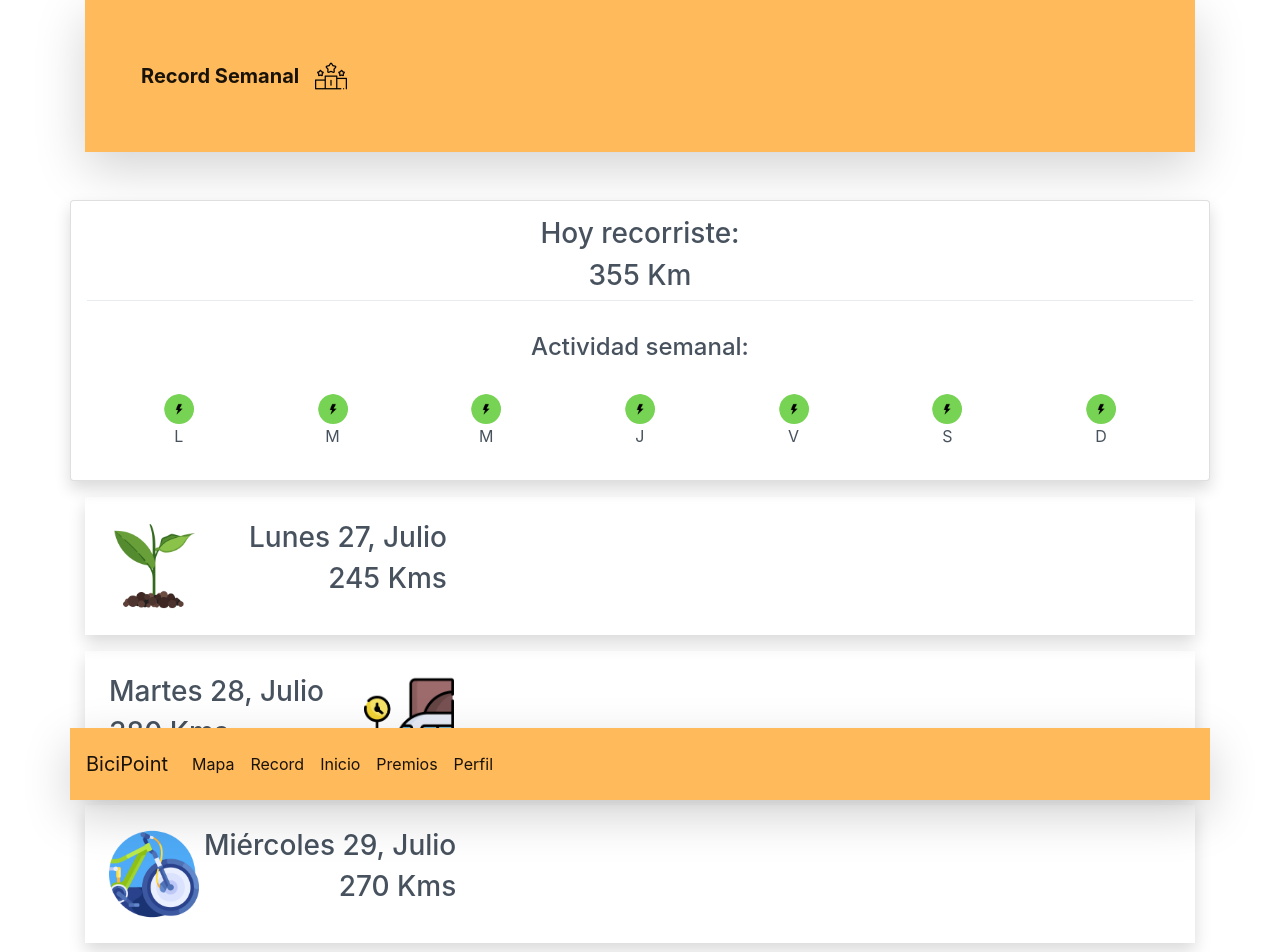
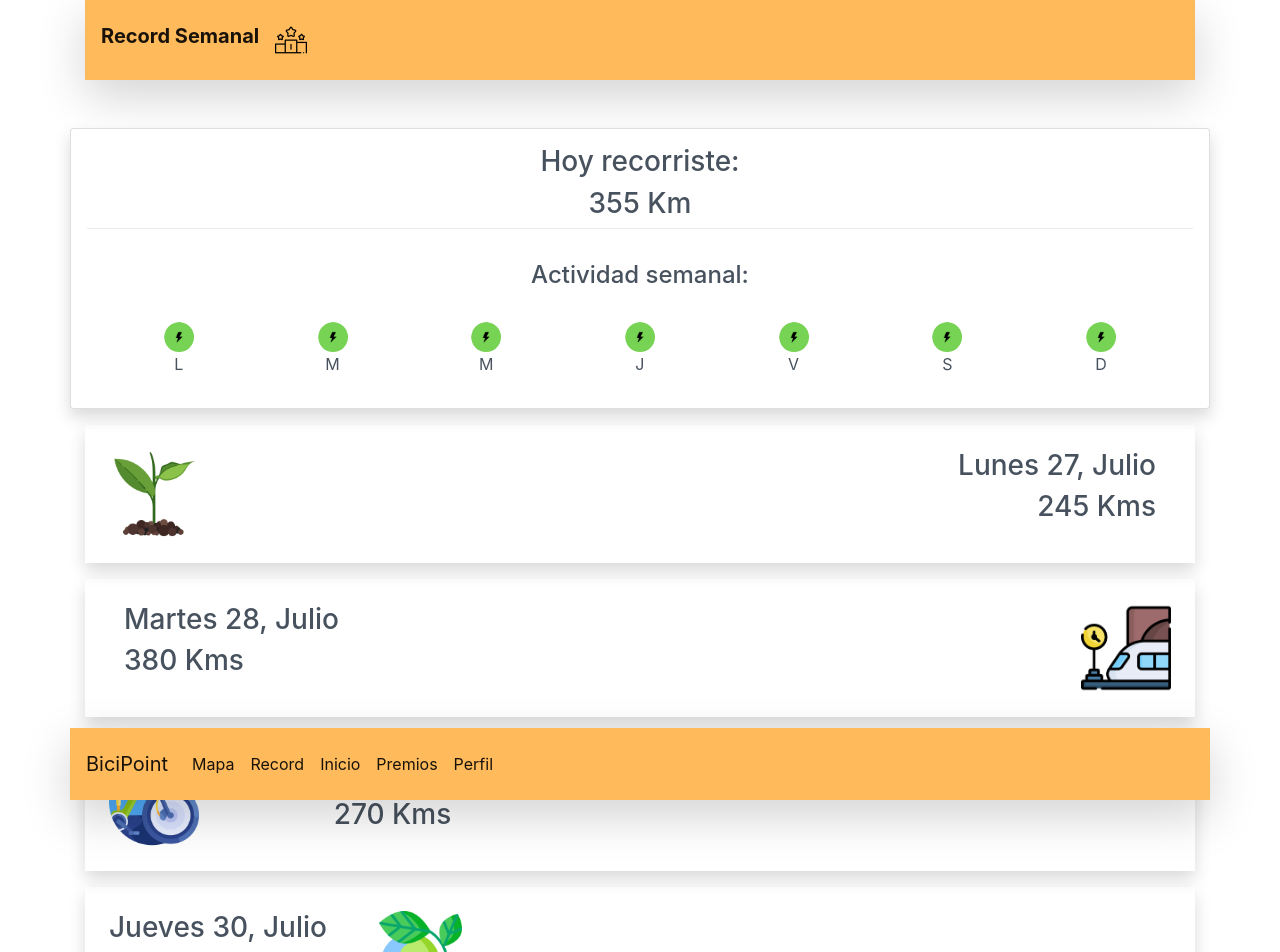
Before and after one commit to saraires/Equipo1_JL_PPI2020, a React (Create React App) app in the folder frontend/: page /record in a window 1280 px wide. Shown: the top 952 px of the page. Built offline with nearby package versions, Linux system fonts and the light colour scheme.

Commit message:
Se pagina de mapa, se creo componente buscador

```diff
--- a/frontend/src/components/Buscador.jsx
+++ b/frontend/src/components/Buscador.jsx
@@ -9,10 +9,15 @@ class Buscador extends Component {
 
     render() {
         return (<>
+            <form action="../../form-result.php" method="post" target="_blank">
+
+                <input type="search" name="" placeholder="Buscar" />
+
+                    <input type="submit" value="Buscar" />
 
 
-
+            </form>
         </>)
     }
 }
-export default Buscador ;
+export default Buscador;
--- a/frontend/src/components/Mapa.jsx
+++ b/frontend/src/components/Mapa.jsx
@@ -8,7 +8,7 @@ export default function Mapa() {
             <div clasName="container card shadow-lg p-3 mb-5"><center>
                 <h2>Hola mundo!</h2>
                 <iframe src="https://www.google.com/maps/embed?pb=!1m10!1m8!1m3!1d63455.461157628924!2d-75.56529072485357!3d6.268159638155551!3m2!1i1024!2i768!4f13.1!5e0!3m2!1ses!2sco!4v1601077123794!5m2!1ses!2sco"
-                    clasName="card container" style={{ width: "50rem", height: "30rem", frameborder: "0", style: "border:0;", allowfullscreen: "", ariaHidden: "false", tabindex: "0" }}></iframe>
+                    clasName="card container" style={{ width: "20rem", height: "30rem", frameborder: "0", style: "border:0;", allowfullscreen: "", ariaHidden: "false", tabindex: "0"}}></iframe>
             </center>
             <MenuGlobal/>
             </div>
--- a/frontend/src/components/MenuGlobal.jsx
+++ b/frontend/src/components/MenuGlobal.jsx
@@ -13,7 +13,7 @@ export default function MenuGlobal() {
 
                     <div className="collapse navbar-collapse" id="navbarSupportedContent">
                         <ul className="navbar-nav mr-auto">
-                            <Router>
+
                             <li className="nav-item active">
                                 <Link to="/mapa" className="nav-link" href="#">Mapa<span className="sr-only">(current)</span></Link>
                             </li>
@@ -29,7 +29,7 @@ export default function MenuGlobal() {
                             <li className="nav-item active">
                                 <Link to="perfil" className="nav-link" href="#">Perfil<span className="sr-only">(current)</span></Link>
                             </li>
-                            </Router>
+
                         </ul>
                     </div>
                 </nav>
--- a/frontend/src/components/PreMenu.jsx
+++ b/frontend/src/components/PreMenu.jsx
@@ -16,7 +16,7 @@ export default function PreMenu() {
                         <ul className="navbar-nav ">
                             <br />
                             <div style={{ display: "flex", marginLeft: "10px" }}>
-                                <img src={Celeste} alt="foto" className="rounded-circle" width="80px" align="left" />
+                                <img src={Celeste} alt="foto" className="rounded-circle" width="80px"  />
                                 <div style={{ marginLeft: "10px" }}>
                                     <h4>Celeste Tamayo</h4>
                                     <h4>5000 Terras</h4>
--- a/frontend/src/components/Record1.jsx
+++ b/frontend/src/components/Record1.jsx
@@ -12,7 +12,7 @@ export default function Record1() {
             <div className="container" >
                 {/*Inicio Menú amarillo | Componente 1*/}
                 <nav className="navbar navbar-expand-lg navbar-light container shadow-lg p-3 mb-5" style={{ background: "#FFBA5C" }}>
-                    <center><h1 className="navbar-brand text-center texto font-weight-bolder">Record Semanal</h1></center>
+                    <h1 className="navbar-brand text-center font-weight-bolder">Record Semanal</h1>
                     <img src={Rank} className="float-right" style={{ width: "2rem" }} />
                 </nav>
                 {/*Fin Menú amarillo | Componente 1*/}
--- a/frontend/src/components/Record2.jsx
+++ b/frontend/src/components/Record2.jsx
@@ -14,21 +14,21 @@ export default function Record2() {
         <div>
             <div className="container">
                 <div className="card-body container shadow p-4 mb-3" style={{ color: "#47525E", display: "flex" }}>
-                    <img src={Raster} style={{ width: "90px", marginRight: "50px" }} />
-                    <div style={{ textAlign: "right" }}>
-                        <h3>Lunes 27, Julio</h3>
-                        <h3>245 Kms</h3> {/* Aquí iría una prop para determinar los kms recorridos */}
+                    <img src={Raster} style={{ width: "90px",  }} />
+                    <div style={{ textAlign: "right" }}  className="col clearfix">
+                        <h3 className="">Lunes 27, Julio</h3>
+                        <h3 className="float-right">245 Kms</h3> {/* Aquí iría una prop para determinar los kms recorridos */}
                     </div>
                 </div>
                 <div className="card-body container shadow p-4 mb-3" style={{ color: "#47525E", display: "flex" }}>
-                    <div>
+                    <div  className="col clearfix">
                         <h3>Martes 28, Julio</h3>
                         <h3>380 Kms</h3> {/* Aquí iría una prop para determinar los kms recorridos */}
                     </div>
-                    <img src={Train} style={{ width: "90px", marginLeft: "40px" }} />
+                    <img src={Train} style={{ width: "90px", marginLeft: "40px" }} className="float-right" />
                 </div>
                 <div className="card-body container shadow p-4 mb-3" style={{ color: "#47525E", display: "flex" }}>
-                    <img src={Bycicle} style={{ width: "90px", marginRight: "5px" }} />
+                    <img src={Bycicle} style={{ width: "90px" }} />
                     <div style={{ textAlign: "right" }}>
                         <h3>Miércoles 29, Julio</h3>
                         <h3>270 Kms</h3> {/* Aquí iría una prop para determinar los kms recorridos */}
--- a/frontend/src/pages/App.js
+++ b/frontend/src/pages/App.js
@@ -10,7 +10,7 @@ import Inicio from './Inicio';
 import Formulario from '../components/Formulario';
 import CuentaUsuario from './CuentaUsuario';
 import Kms_Semanales from './Kms_Semanales';
-import Mapa from '../components/Mapa';
+import Mapa from '../pages/Mapa';
 import Premios from '../components/Premios';
 import PreCarrito from '../components/PreCarrito';
 import PreHistorial from '../components/PreHistorial';
--- a/frontend/src/pages/Empresas.js
+++ b/frontend/src/pages/Empresas.js
@@ -1,7 +1,7 @@
 import React from 'react';
 import Home from '../components/PreMenu';
 import Icon_E from '../components/PreEmpresas';
-import estilos from '../styles/Styles_Empre.css';
+import estilos from '../Styles/Styles_Empre.css';
 import imag1 from '../images/Frisby.png';
 import imag2 from '../images/Todoenartes.png';
 import imag3 from '../images/Metro.png';
--- a/frontend/src/pages/Inicio.js
+++ b/frontend/src/pages/Inicio.js
@@ -4,7 +4,7 @@ import Tabs from '../components/PrinTabs';
 import Recordatorios from '../components/PrinRecordatorios';
 import Noticias from '../components/PrinNoticias';
 import banner from '../images/Fondo.png';
-import estilos from '../styles/Styles_inicio.css';
+import estilos from '../Styles/Styles_inicio.css';
 import MenuGlobal from '../components/MenuGlobal';
 
 
--- a/frontend/src/pages/Introduccion.js
+++ b/frontend/src/pages/Introduccion.js
@@ -1,7 +1,7 @@
 import React from 'react';
 import { Link } from 'react-router-dom';
 import Carrucel from '../components/Carrucel';
-import estilos from '../styles/Styles_intro.css';
+import estilos from '../Styles/Styles_intro.css';
 // import imagen1 from '../componets/imagenes/Intro1.jpg';
 // import imagen2 from '../componets/imagenes/Intro2.jpg';
 // import imagen3 from '../componets/imagenes/Intro3.jpg';
--- /dev/null
+++ b/frontend/src/pages/Mapa.js
@@ -0,0 +1,18 @@
+import React from 'react';
+import Home from '../components/MenuGlobal';
+import Mapa from '../components/Mapa';
+import Buscador from '../components/Buscador';
+
+function Noticias() {
+  return (<>
+    <div className="container">
+
+    <Buscador />
+      <Mapa />
+      <Home />
+    </div>
+
+  </>);
+}
+
+export default Noticias;
```
Also changed, not shown: frontend/src/components/Menu_Global.jsx (deleted, +0 -22 lines).
